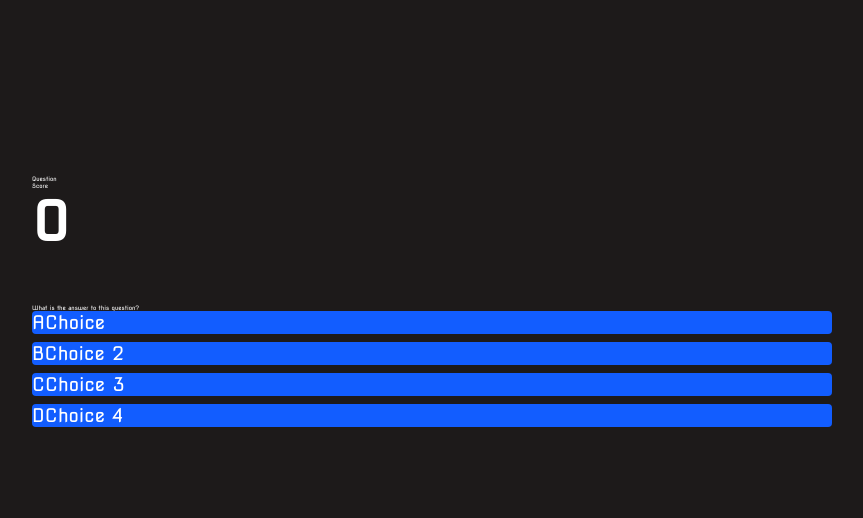
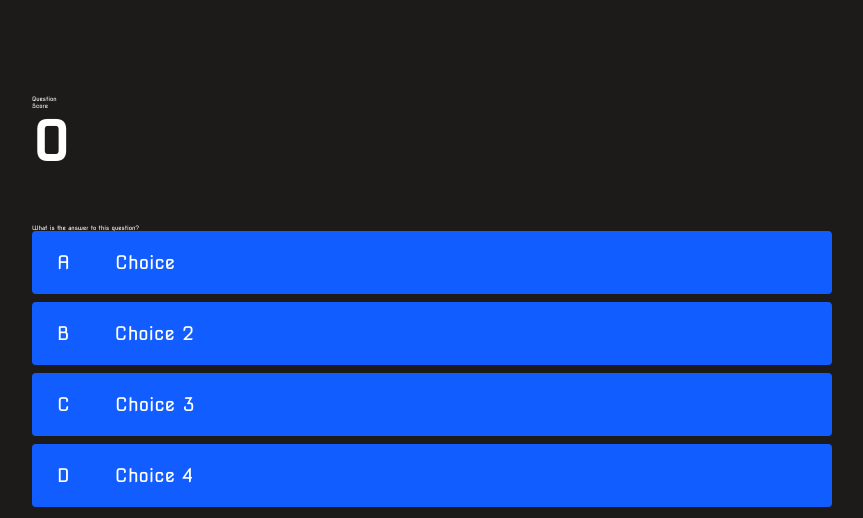
Before and after one commit to rus1290/quiz-project-2, a plain HTML site: page game/index.html in a window 1280 px wide. Shown: the part 495-1013 px from the top of the page, without its empty margins (208-1071 px from the left). Drawn offline with Linux system fonts and the light colour scheme.

Commit message:
added padding and color to question choice-containers.

```diff
--- a/game/style.css
+++ b/game/style.css
@@ -12,7 +12,19 @@ body {
     min-width: 80rem;
 }
 
-.choice-container:hocer {
+.choice-container:hover {
     cursor: pointer;
     box-shadow: 0 0.4rem 1.4rem 0 rgba(6, 103, 247, 0.5);
+    transform: scale(1.02);
+    transform: transform 100ms;
 }
+
+.choice-prefix {
+    padding: 2rem 2.5rem;
+    color: white;
+}
+
+.choice-text {
+    padding: 2rem;
+    width: 100%;
+}
```
